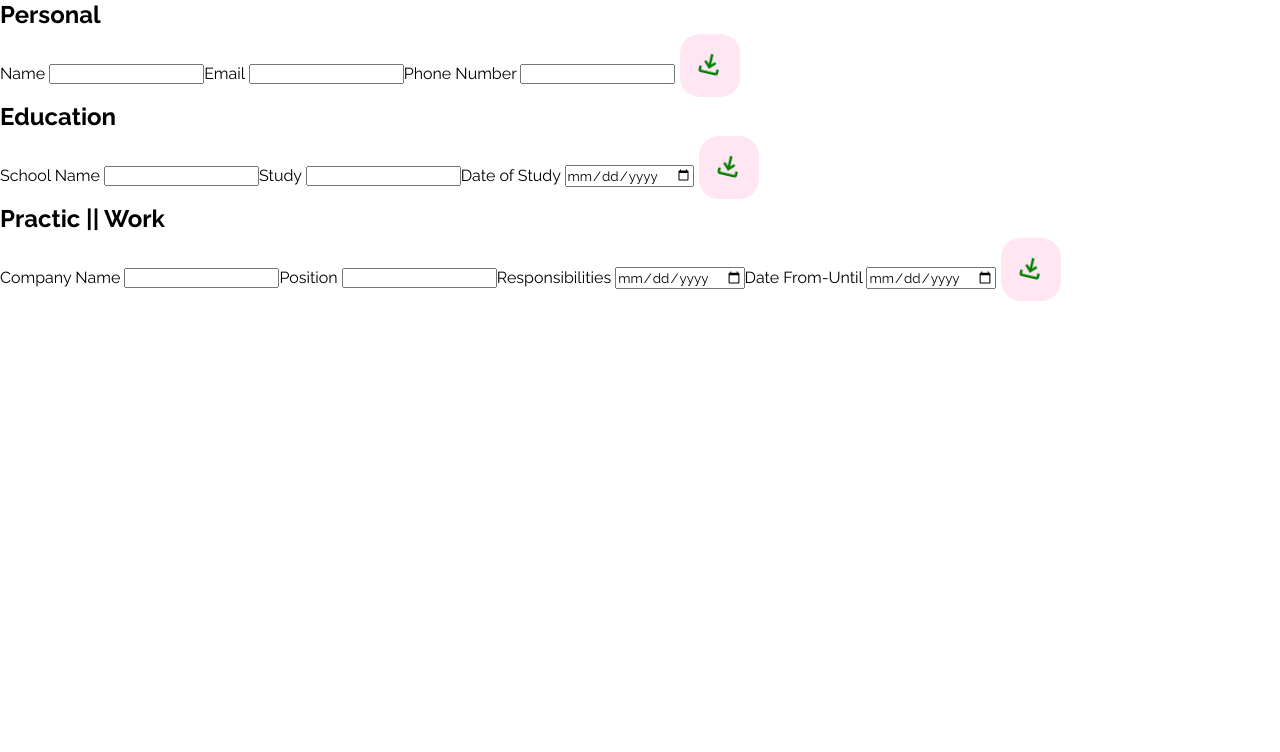
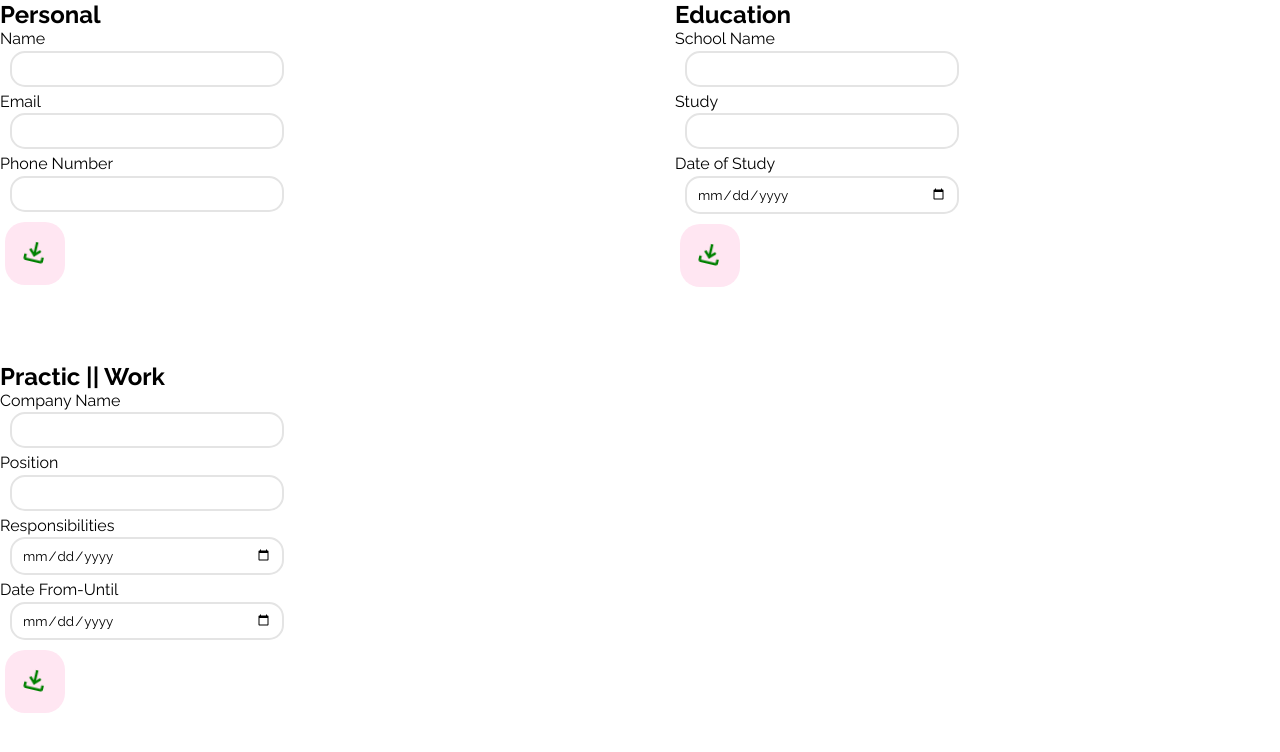
Before and after one commit to nicolanapa/odin-cv, a React (Vite) app: page / in a window 1280 px wide. Shown: the top 752 px of the page. Built offline with nearby package versions, Linux system fonts and the light colour scheme.

Commit message:
Added some styling for .full-form and .form children

```diff
--- a/src/styles/form.css
+++ b/src/styles/form.css
@@ -1,3 +1,26 @@
+.full-form {
+	display: grid;
+	grid-template-columns: repeat(auto-fit, minmax(400px, 1fr));
+	gap: 70px;
+}
+
 .form {
+}
 
+.form > form {
+	display: flex;
+	flex-direction: column;
 }
+
+.form > form > button {
+    justify-self: flex-end;
+	align-self: flex-start;
+}
+
+.form > form > input {
+	max-width: 250px;
+	margin: 2.5px 0 5px 10px;
+	padding: 8px 10px;
+	border: 2px solid rgb(228, 228, 228);
+	border-radius: 15px;
+}
```
